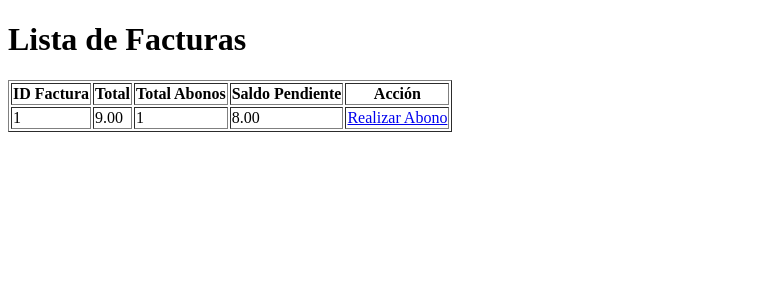
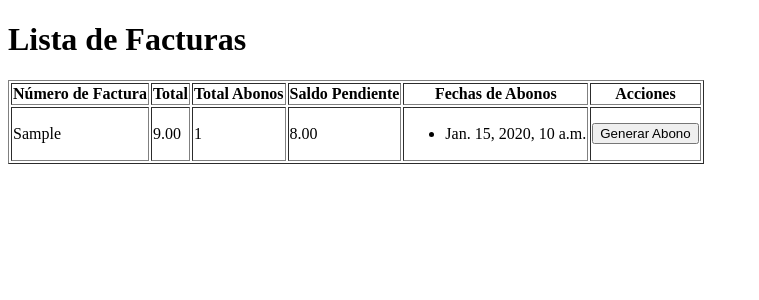
Before and after one commit to RONALDCOYO/inventarios, a Django app: page /facturas/ in a window 1280 px wide. Shown: the top 300 px of the page, without its empty margins (0-759 px from the left). Run offline with Django 5.2, Linux system fonts and the light colour scheme; tables that the repository leaves empty hold one stand-in row (values such as "Sample post").

Commit message:
Funcionando las vistas de abonos comenzar con los detalles de factura

```diff
--- a/core/models.py
+++ b/core/models.py
@@ -25,21 +25,19 @@ class Factura(models.Model):
     cliente = models.ForeignKey('Cliente', on_delete=models.CASCADE)
     descuento = models.DecimalField(max_digits=5, decimal_places=2, blank=True, null=True)
     fecha_creacion = models.DateTimeField(auto_now_add=True)
-    total = models.DecimalField(max_digits=10, decimal_places=2, blank=True, null=True)
     numero_factura = models.CharField(max_length=20, unique=True, blank=True, null=True)
-    total_abonos = models.DecimalField(max_digits=10, decimal_places=2, default=0.00)  # Este campo es el que utilizamos para acumular los abonos
+    total_abonos = models.DecimalField(max_digits=10, decimal_places=2, default=0.00)  # Campo para acumular los abonos
 
     @property
     def total(self):
-        # Calcula el total sumando los precios de los detalles de la factura
         total_items = sum(item.valor_total for item in self.detalles.all())
         total_con_descuento = total_items - self.descuento if self.descuento else total_items
         return total_con_descuento
 
     @property
     def saldo_pendiente(self):
-        # Calcula el saldo pendiente de la factura (total - total de abonos)
-        return self.total - self.total_abonos
+        total_abonos = self.abonos.aggregate(sum('monto'))['monto__sum'] or 0
+        return self.total - total_abonos
 
     def save(self, *args, **kwargs):
         if not self.numero_factura:
@@ -63,6 +61,10 @@ class Factura(models.Model):
             nuevo_numero = int(ultimo_registro.numero_factura.split('-')[-1]) + 1
         return f"FAC-{nuevo_numero:05d}"
 
+class Abono(models.Model):
+    factura = models.ForeignKey(Factura, related_name='abonos', on_delete=models.CASCADE)
+    monto = models.DecimalField(max_digits=10, decimal_places=2)
+    fecha = models.DateTimeField(auto_now_add=True)
 
 class DetalleFactura(models.Model):
     factura = models.ForeignKey('Factura', related_name='detalles', on_delete=models.CASCADE)
--- a/core/templates/core/crear_abono.html
+++ b/core/templates/core/crear_abono.html
@@ -6,11 +6,11 @@
     <title>Realizar Abono</title>
 </head>
 <body>
-    <h1>Realizar Abono para la Factura #{{ factura.id }}</h1>
+    <h1>Realizar Abono para la Factura #{{ factura.numero_factura }}</h1>
 
     <p><strong>Total de la factura:</strong> {{ factura.total }}</p>
     <p><strong>Total de abonos realizados:</strong> {{ factura.total_abonos }}</p>
-    <p><strong>Saldo pendiente:</strong> {{ factura.saldo_pendiente }}</p>
+    <p><strong>Saldo pendiente:</strong> {{ factura.saldo_pendiente_calculado }}</p>
 
     {% if error_message %}
         <p style="color: red;">{{ error_message }}</p>
--- a/core/templates/factura_list.html
+++ b/core/templates/factura_list.html
@@ -1,38 +1,40 @@
 <!DOCTYPE html>
-<html lang="es">
+<html lang="en">
 <head>
     <meta charset="UTF-8">
-    <meta name="viewport" content="width=device-width, initial-scale=1.0">
     <title>Lista de Facturas</title>
 </head>
 <body>
     <h1>Lista de Facturas</h1>
-
     <table border="1">
-        <thead>
         <tr>
-                <th>ID Factura</th>
+            <th>Número de Factura</th>
             <th>Total</th>
             <th>Total Abonos</th>
             <th>Saldo Pendiente</th>
-                <th>Acción</th>
+            <th>Fechas de Abonos</th>
+            <th>Acciones</th>
         </tr>
-        </thead>
-        <tbody>
         {% for factura in facturas %}
         <tr>
-                    <td>{{ factura.id }}</td>
+            <td>{{ factura.numero_factura }}</td>
             <td>{{ factura.total }}</td>
             <td>{{ factura.total_abonos }}</td>
-                    <td>{{ factura.saldo_pendiente }}</td>
+            <td>{{ factura.saldo_pendiente_calculado }}</td>
             <td>
-                        <!-- Enlace para seleccionar la factura y realizar un abono -->
-                        <a href="{% url 'crear_abono' %}?factura_id={{ factura.id }}">Realizar Abono</a>
+                <ul>
+                    {% for fecha in factura.abonos_fechas %}
+                    <li>{{ fecha }}</li>
+                    {% endfor %}
+                </ul>
+            </td>
+            <td>
+                <form action="{% url 'crear_abono' factura.id %}" method="get">
+                    <button type="submit">Generar Abono</button>
+                </form>
             </td>
         </tr>
         {% endfor %}
-        </tbody>
     </table>
-
 </body>
 </html>
--- a/core/urls.py
+++ b/core/urls.py
@@ -10,6 +10,7 @@ urlpatterns = [
     path('crear_factura/', views.crear_factura, name='crear_factura'),
     path('crear_abono/', views.crear_abono, name='crear_abono'),
     path('factura/<int:factura_id>/', views.factura_detalle, name='factura_detalle'),
+    path('factura/<int:factura_id>/crear_abono/', views.crear_abono, name='crear_abono'),  # Ajustamos esta línea
     path('facturas/', views.factura_list, name='factura_list'),
     path('lista_abonos/', views.lista_abonos, name='lista_abonos'),
     path('detalle_abono/<int:abono_id>/', views.detalle_abono, name='detalle_abono'),
--- a/core/views.py
+++ b/core/views.py
@@ -103,8 +103,7 @@ def crear_factura(request):
     return render(request, 'core/crear_factura.html', context)
 
 
-def crear_abono(request):
-    factura_id = request.GET.get('factura_id')
+def crear_abono(request, factura_id):
     factura = get_object_or_404(Factura, id=factura_id)
 
     if request.method == 'POST':
@@ -118,16 +117,16 @@ def crear_abono(request):
                 raise ValidationError("El monto del abono debe ser mayor que 0.")
 
             # Crear el abono
-            abono = Abono.objects.create(factura=factura, monto=monto_abono)
+            Abono.objects.create(factura=factura, monto=monto_abono)
 
             # Actualizar el total de abonos y saldo pendiente de la factura
             factura.total_abonos += monto_abono
             factura.save()  # Esto actualizará el saldo pendiente automáticamente con el nuevo total
 
             # Redirigir a la página de la factura después de guardar el abono
-            return redirect('factura_list')  # Cambia 'factura_list' por la URL correcta si es necesario
+            return redirect('factura_list')
 
-        except (ValueError, InvalidOperation) as e:
+        except (ValueError, Decimal.InvalidOperation):
             # Si el monto del abono no es un número válido
             error_message = "El monto ingresado no es válido."
             return render(request, 'core/crear_abono.html', {'factura': factura, 'error_message': error_message})
@@ -137,7 +136,6 @@ def crear_abono(request):
             return render(request, 'core/crear_abono.html', {'factura': factura, 'error_message': str(e)})
 
     return render(request, 'core/crear_abono.html', {'factura': factura})
-
 
 
 def detalle_abono(request, abono_id):
@@ -176,23 +174,16 @@ def factura_detalle(request, factura_id):
 
 
 def factura_list(request):
-    # Obtener todas las facturas
     facturas = Factura.objects.all()
 
-    # Calcular el total de abonos realizados a cada factura
     for factura in facturas:
-        # Obtener los abonos realizados a esta factura
         abonos = Abono.objects.filter(factura=factura)
+        total_abonos = abonos.aggregate(Sum('monto'))['monto__sum'] or 0
+        saldo_pendiente = factura.total - total_abonos
 
-        # Calcular el total de abonos realizados
-        total_abonos = abonos.aggregate(Sum('monto'))['monto__sum'] or 0
-
-        # Calcular el saldo pendiente de la factura
-        saldo_pendiente = factura.total - total_abonos  # Calcular el saldo pendiente directamente
-
-        # Asignar el total de abonos calculado
+        # Agregamos los abonos y sus fechas a la factura
         factura.total_abonos = total_abonos
-
-        # No necesitas asignar saldo_pendiente, ya que es una propiedad calculada automáticamente
+        factura.saldo_pendiente_calculado = saldo_pendiente
+        factura.abonos_fechas = abonos.values_list('fecha_abono', flat=True)
 
     return render(request, 'factura_list.html', {'facturas': facturas})
```
Lines whose indentation alone changed are shown as unchanged.
